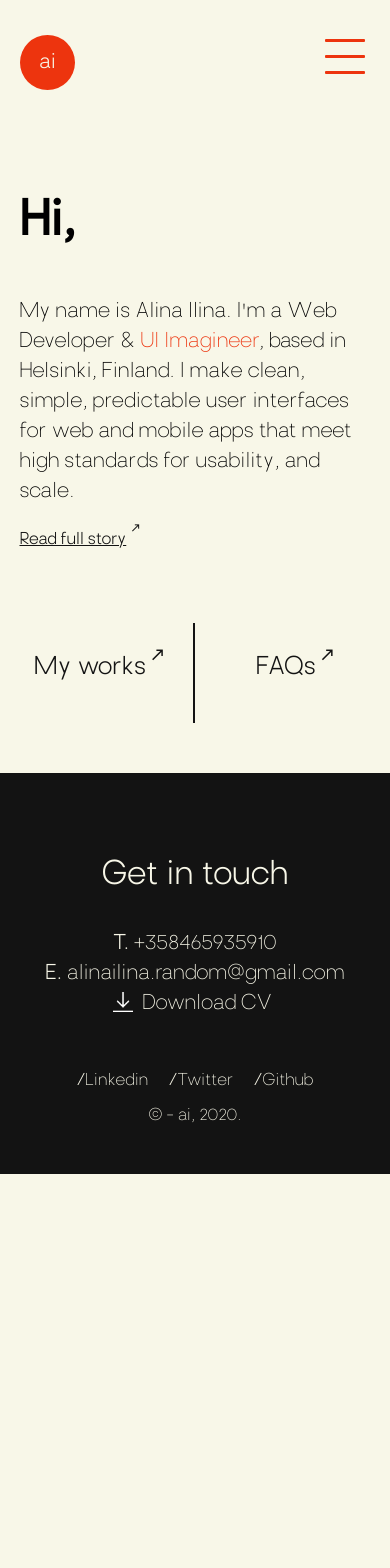
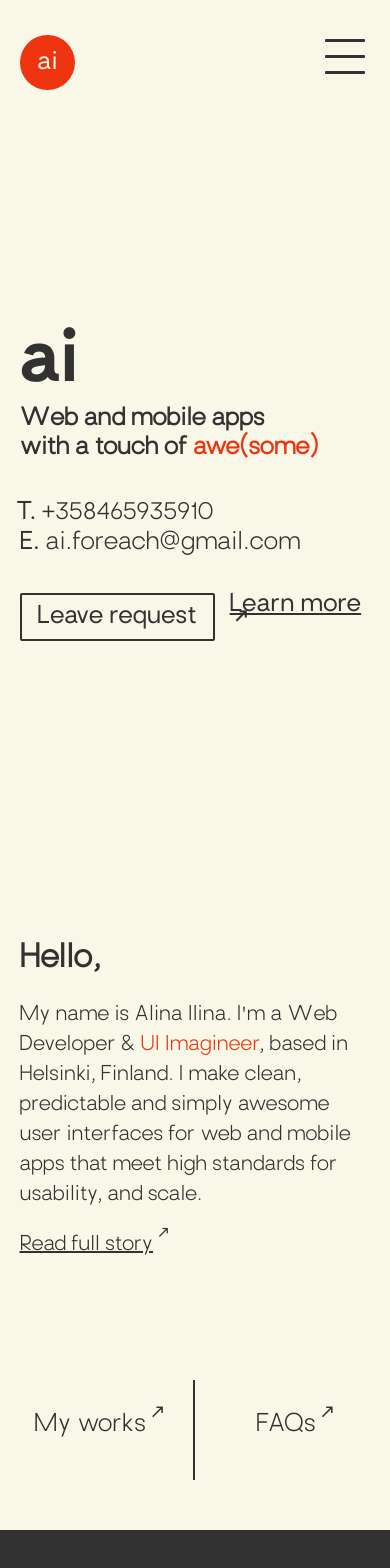
Before and after one commit to alinailina/Cover-Letter, a React (Create React App) app: page / in a window 390 px wide. Shown: the top 1568 px of the page. Before the commit the page ends 1174 px from the top, so only its background shows below. Built offline with nearby package versions, Linux system fonts and the light colour scheme.

Commit message:
Fixing mobile issues

```diff
--- a/src/components/Footer.jsx
+++ b/src/components/Footer.jsx
@@ -5,7 +5,11 @@ const Footer = () => {
   return (
     <footer>
       <div>
-        <p>Get in touch</p>
+        <div>
+          {" "}
+          <h3>Get in touch</h3>
+          <p>I'd love to hear from you </p>
+        </div>
       </div>
       <div>
         <div>
--- a/src/components/index.scss
+++ b/src/components/index.scss
@@ -105,8 +105,8 @@ nav {
     }
 
     p {
-      font-size: 1.25rem;
-      font-family: "Brasley-Regular";
+      font-size: 1.5rem;
+      font-family: "Brasley-Medium";
       color: $nude;
       transition: color 1s ease;
     }
@@ -138,7 +138,7 @@ nav {
     .hamburger {
       width: 100%;
       height: 3px;
-      background: $red;
+      background: $black;
       border-radius: 1px;
       transition: all 0.5s ease;
       position: relative;
@@ -150,7 +150,7 @@ nav {
         position: absolute;
         width: 100%;
         height: 3px;
-        background: $red;
+        background: $black;
         border-radius: 1px;
         transition: 0.5s;
       }
@@ -349,16 +349,11 @@ aside {
     }
 
     p {
-      font-family: $regular;
-      // font-size: 1.25rem;
-      //color: $red;
+      font-size: 1.25rem;
     }
 
     &:first-of-type {
       border-right: 3px solid $black;
-    }
-
-    &:last-of-type {
     }
   }
 
@@ -395,16 +390,22 @@ footer {
 
   // CTA
   > div:first-of-type {
-    //border: 1px solid red;
+    // border: 1px solid red;
     width: 50%;
     display: flex;
-    align-items: flex-start;
-    justify-content: center;
-    p {
+    flex-direction: column;
+    align-items: center;
+    justify-content: flex-start;
+
+    h3 {
       //border: 1px solid red;
       font-size: 2.5rem;
-      line-height: 1.75;
-      font-family: $regular;
+      line-height: 1.5;
+      color: $nude;
+    }
+
+    p {
+      font-size: 1.25rem;
       color: $nude;
     }
   }
@@ -416,6 +417,8 @@ footer {
     display: flex;
     align-items: center;
     justify-content: center;
+    position: relative;
+    top: 5px;
 
     // Inner container
     > div {
@@ -425,12 +428,12 @@ footer {
       a {
         //border: 1px solid red;
         font-size: 1.75rem;
-        line-height: 1.25;
+        line-height: 1.5;
         color: $nude;
         text-decoration: none;
 
         span {
-          font-family: $regular;
+          font-family: $medium;
         }
 
         &:hover {
@@ -508,13 +511,16 @@ footer {
 
   @include phone {
     flex-direction: column;
+
     //CTA
     > div:first-of-type {
       width: 100%;
       margin-bottom: 25px;
+      text-align: center;
 
-      p {
+      h3 {
         font-size: 2rem;
+        margin-bottom: 10px;
       }
     }
 
@@ -525,7 +531,6 @@ footer {
       > div {
         a {
           font-size: 1.25rem;
-          line-height: 1.5;
           text-align: center;
 
           span:last-of-type {
--- a/src/index.scss
+++ b/src/index.scss
@@ -19,10 +19,10 @@
 
 // Colors
 
-$red: rgb(237, 52, 14);
-
+//$red: rgb(237, 52, 14);
+$red: #ed340e;
 // #ED340E
-$black: #131313;
+$black: #323232;
 $nude: #f8f7e8;
 $gray: rgba(19, 19, 19, 0.1);
 
@@ -33,10 +33,10 @@ $gray: rgba(19, 19, 19, 0.1);
 }
 
 body {
-  font-family: "Brasley-Light";
+  font-family: "Brasley-Regular";
   font-weight: 300;
   background-color: $nude;
-
+  color: $black;
   // Page transitions
   animation: fadein 1s ease-in-out;
   -webkit-animation: fadein 1s ease-in-out; /* Safari, Chrome and Opera > 12.1 */
--- a/src/layout/Home.jsx
+++ b/src/layout/Home.jsx
@@ -7,19 +7,40 @@ import css from "./css/Home.module.scss";
 
 const Home = () => {
   return (
+    <div className={css.container}>
+      <section className={css.hero}>
+        <h1>ai</h1>
+        <h2>
+          {" "}
+          Web and mobile apps <br />
+          with a touch of <span>awe(some)</span>
+        </h2>
         <div>
-      <div className={css.container}>
-        <header>
-          <h2>Hi,</h2>
-        </header>
-        <section>
+          <a href="tel:+358465935910">
+            <span>T.</span> +358465935910
+          </a>
+          <a href="mailto:alinailina.random@gmail.com">
+            <span>E.</span> ai.foreach@gmail.com
+          </a>{" "}
+        </div>
+        <div>
+          {" "}
+          <input type="submit" value="Leave request" />
+          <a href="/">Learn more</a>
+        </div>
+      </section>
+
+      <section className={css.intro}>
+        <h3>Hello,</h3>
+        <div>
           <p>
             My name is Alina Ilina. I'm a Web Developer &{" "}
             <span>UI Imagineer</span>, based in Helsinki, Finland. I make clean,
-            simple, predictable user interfaces for web and mobile apps that
-            meet high standards for usability, and scale.
+            predictable and simply awesome user interfaces for web and mobile
+            apps that meet high standards for usability, and scale.
           </p>
           <a href="/about">Read full story</a>
+        </div>
       </section>
 
       <section className="bottom-nav">
@@ -33,7 +54,6 @@ const Home = () => {
         </div>
       </section>
     </div>
-    </div>
   );
 };
 
--- a/src/layout/css/About.module.scss
+++ b/src/layout/css/About.module.scss
@@ -11,6 +11,7 @@
       object-fit: cover;
       height: 50vh;
       filter: grayscale(0.7);
+      background-color: $red;
     }
   }
 
@@ -18,24 +19,51 @@
   section:first-of-type {
     @include child-container;
     padding: 60vh 0 25px;
+
     p {
       //font-family: $regular;
       font-size: 1.75rem;
-      line-height: 1.75;
+      line-height: 1.5;
       margin-bottom: 25px;
       a {
+        font-size: inherit;
         color: inherit;
         transition: all 0.25s ease;
         &:hover {
           text-decoration: none;
           color: $red;
         }
+
+        &::after {
+          content: " \2197";
+          position: relative;
+          top: -10px;
+          display: inline-block;
+        }
       }
     }
+
+    @include tablet {
+      p {
+        font-size: 1.5rem;
+
+        a {
+          &::after {
+            top: -8px;
+          }
+        }
+      }
+    }
+
     @include phone {
       p {
         font-size: 1.25rem;
-        line-height: 1.5;
+
+        a {
+          &::after {
+            top: -6px;
+          }
+        }
       }
     }
   }
--- a/src/layout/css/Home.module.scss
+++ b/src/layout/css/Home.module.scss
@@ -1,49 +1,241 @@
 @import "../../index.scss";
 
 .container {
-  // Header
-  header {
-    padding: 200px 0 50px;
+  .hero {
     @include child-container;
+    height: 100vh;
+    display: flex;
+    flex-direction: column;
+    justify-content: center;
 
+    // Name
+    h1 {
+      font-family: $bold;
+      font-size: 12rem;
+      //color: $red;
+      margin-top: 150px;
+    }
+
+    // Tagline
     h2 {
+      font-family: $regular;
+      font-size: 3rem;
+      line-height: 1.25;
+      padding: 5px 0 25px;
+      span {
+        color: $red;
+      }
+    }
+
+    // Contact info
+    > div:first-of-type {
+      padding: 0 0 25px;
+
+      a {
+        display: block;
+        font-family: $regular;
+        color: $black;
+        font-size: 2rem;
+        line-height: 1.25;
+        text-decoration: none;
+
+        span {
           font-family: $medium;
-      font-size: 6rem;
+        }
+
+        &:first-of-type {
+          position: relative;
+          left: -3px;
+        }
+
+        &:hover {
+          text-decoration: underline;
+        }
+      }
+    }
+
+    // CTA
+    > div:last-of-type {
+      display: flex;
+      align-items: center;
+
+      // Leave request
+      input[type="submit"] {
+        width: 200px;
+        font-family: $medium;
+        font-size: 1.5rem;
+        padding: 10px 0;
+        border: 2px solid $black;
+        border-radius: 2px;
+        color: $black;
+        background-color: $nude;
+        cursor: pointer;
+        -webkit-appearance: none;
+        margin-right: 25px;
+
+        &:hover,
+        &:active {
+          border: 2px solid $black;
+          color: $nude;
+          background-color: $black;
+          outline: none;
+        }
 
         @include phone {
-        font-size: 12vw;
+          font-size: 1.5rem;
+        }
+
+        @include phone {
+          font-size: 1.25rem;
+        }
+      }
+
+      // Learn more
+      a {
+        display: block;
+        padding: 25px 0;
+        font-family: $medium;
+        font-size: 1.5rem;
+        color: $black;
+        &::after {
+          content: " \2197";
+          position: relative;
+          top: -10px;
+          left: 5px;
+          display: inline-block;
+        }
+        &:hover {
+          color: $red;
+        }
+      }
+    }
+
+    @include phone {
+      // Name
+      h1 {
+        font-size: 18vw;
+        //color: $red;
+        margin-top: 150px;
+      }
+
+      // Tagline
+      h2 {
+        font-family: $regular;
+        font-size: 6vw;
+        line-height: 1.25;
+        padding: 5px 0 25px;
+        span {
+          color: $red;
+        }
+      }
+
+      // Contact info
+      > div:first-of-type {
+        padding: 10px 0;
+
+        a {
+          display: block;
+          font-family: $regular;
+          color: $black;
+          font-size: 1.5rem;
+          line-height: 1.25;
+          text-decoration: none;
+
+          span {
+            font-family: $medium;
+          }
+
+          &:first-of-type {
+            position: relative;
+            left: -3px;
+          }
+
+          &:hover {
+            text-decoration: underline;
+          }
+        }
+      }
+
+      // CTA
+      > div:last-of-type {
+        display: flex;
+        //flex-direction: column;
+        //align-items: flex-start;
+
+        // Leave request
+        input[type="submit"] {
+          width: 200px;
+          font-family: $medium;
+          font-size: 1.5rem;
+          padding: 10px 0;
+          border: 2px solid $black;
+          border-radius: 2px;
+          color: $black;
+          background-color: $nude;
+          cursor: pointer;
+          -webkit-appearance: none;
+          margin-right: 15px;
+
+          &:hover,
+          &:active {
+            border: 2px solid $black;
+            color: $nude;
+            background-color: $black;
+          }
+        }
+
+        // Learn more
+        a {
+          display: block;
+          padding: 25px 0;
+          font-family: $medium;
+          font-size: 1.5rem;
+          color: $black;
+          &::after {
+            content: " \2197";
+            position: relative;
+            top: -10px;
+            left: 5px;
+            display: inline-block;
+          }
+          &:hover {
+            color: $red;
+          }
+        }
       }
     }
   }
 
   // Intro text
-  section:first-of-type {
+  .intro {
     //border: 1px solid red;
-    padding: 0 0 50px;
+    padding: 100px 0;
     @include child-container;
-    h1 {
+    display: flex;
+
+    // Hello
+    h3 {
       //border: 1px solid red;
       display: block;
-      font-family: $regular;
-      font-size: 4rem;
+      width: 30%;
+      font-size: 3rem;
       margin-bottom: 25px;
     }
 
+    // Text
+    > div {
+      width: 70%;
       p {
+        font-size: 1.75rem;
+        line-height: 1.5;
         margin-bottom: 25px;
         span {
           color: $red;
         }
       }
 
-    p {
-      font-size: 1.75rem;
-      line-height: 1.75;
-    }
-
       a {
         font-size: 1.5rem;
-      font-family: $regular;
         color: $black;
         text-decoration: underline;
         outline: none;
@@ -62,27 +254,38 @@
           text-decoration: none;
         }
       }
+    }
 
     @include tablet {
+      > div {
         p {
           font-size: 1.5rem;
-        line-height: 1.5;
         }
 
         a {
           font-size: 1.25rem;
         }
       }
+    }
 
     @include phone {
+      flex-direction: column;
+
+      h3 {
+        font-size: 8vw;
+      }
+
+      > div {
+        width: 100%;
+
         p {
           font-size: 1.25rem;
-        line-height: 1.5;
         }
 
         a {
-        font-size: 1rem;
+          font-size: 1.25rem;
         }
       }
     }
   }
+}
--- a/src/layout/css/Portfolio.module.scss
+++ b/src/layout/css/Portfolio.module.scss
@@ -20,7 +20,7 @@
     @include child-container;
     p {
       font-size: 1.75rem;
-      line-height: 1.75;
+      line-height: 1.5;
 
       a {
         color: inherit;
@@ -30,8 +30,11 @@
       }
 
       @include phone {
+        font-size: 1.5rem;
+      }
+
+      @include phone {
         font-size: 1.25rem;
-        line-height: 1.5;
       }
     }
 
@@ -45,7 +48,6 @@
         width: 50%;
         display: flex;
         flex-direction: column;
-
         font-size: 1.25rem;
         margin-right: 25px;
         input {
@@ -53,7 +55,6 @@
           border-bottom: 2px solid $black;
           background-color: inherit;
           outline: none;
-          font-family: $regular;
           font-size: 1.5rem;
           padding: 10px 2px;
           -webkit-appearance: none;
@@ -65,7 +66,7 @@
         width: 200px;
         font-family: $medium;
         font-size: 1.5rem;
-        padding: 8px 0;
+        padding: 10px 0;
         border: 2px solid $black;
         border-radius: 2px;
         color: $black;
@@ -78,6 +79,11 @@
           border: 2px solid $black;
           color: $nude;
           background-color: $black;
+          outline: none;
+        }
+
+        @include phone {
+          font-size: 1.5rem;
         }
 
         @include phone {
```
Lines whose indentation alone changed are shown as unchanged.
